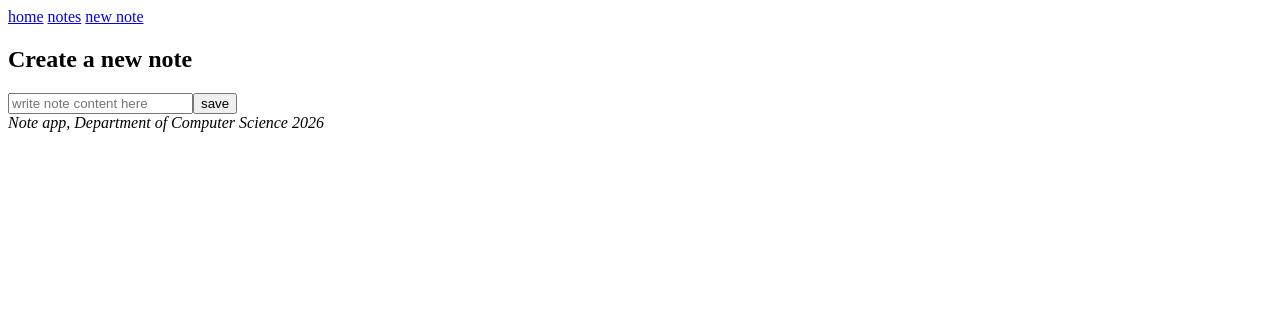
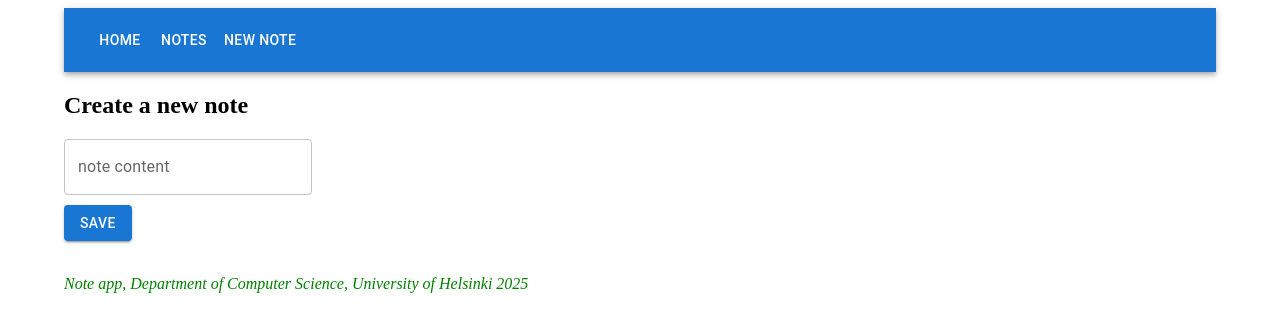
Before and after one commit to lyna-asma/fullstackopen-practice, a React (Vite) app in the folder frontend/: page /create in a window 1280 px wide. Shown: the top 332 px of the page. Built offline with nearby package versions, Linux system fonts and the light colour scheme; no server answers.

Commit message:
just work

```diff
--- a/frontend/package.json
+++ b/frontend/package.json
@@ -13,6 +13,9 @@
     "server": "json-server -p 3001 db.json"
   },
   "dependencies": {
+    "@emotion/react": "^11.14.0",
+    "@emotion/styled": "^11.14.1",
+    "@mui/material": "^9.2.0",
     "axios": "^1.18.1",
     "react": "^19.2.6",
     "react-dom": "^19.2.6",
--- a/frontend/src/App.jsx
+++ b/frontend/src/App.jsx
@@ -1,6 +1,6 @@
 import { useState, useEffect } from 'react'
 import noteService from './services/notes'
-
+import { Container, AppBar, Toolbar, Button } from '@mui/material'
 import {
   BrowserRouter as Router,
   Routes, Route, Link, useMatch
@@ -10,9 +10,11 @@ import Home from './components/Home'
 import Footer from './components/Footer'
 import NoteForm from './components/NoteForm'
 import Note from './components/Note'
+import Notification from './components/Notification';
 
 const App = () => {
   const [notes, setNotes] = useState([])
+  const [notification, setNotification] = useState(null)
 
   useEffect(() => {
     noteService.getAll().then(initialNotes => {
@@ -30,6 +32,7 @@ const App = () => {
   const addNote = noteObject => {
     noteService.create(noteObject).then(returnedNote => {
       setNotes(notes.concat(returnedNote))
+      setNotification({ text: `Note '${returnedNote.content}' added!`, type: 'success' })
     })
   }
 
@@ -58,19 +61,26 @@ const App = () => {
   const padding = {
     padding: 5
   }
+const style = { '&:hover': { bgcolor: 'rgba(255,255,255,0.3)' } }
+  return (
+    <Container>
 
-  return (
-    <div>
-      {/* This is BrowserRouter - enables URL-based navigation */}
+      <AppBar position="static">
+        <Toolbar>
+          <Button color="inherit" component={Link} to="/" sx={style}>
+            home
+          </Button>
+          <Button color="inherit" component={Link} to="/notes" sx={style}>
+            notes
+          </Button>
+          <Button color="inherit" component={Link} to="/create" sx={style}>
+            new note
+          </Button>
+        </Toolbar>
+      </AppBar>
 
-      {/* NAVIGATION BAR - always visible, doesn't change */}
-      <div>
-        <Link to="/">home</Link>        {/* Renders as <a href="/"> */}
-        <Link to="/notes">notes</Link>  {/* Renders as <a href="/notes"> */}
-        <Link to="/create">new note</Link>
-      </div>
+      <Notification notification={notification} />
 
-      {/* CONTENT AREA - changes based on URL */}
       <Routes>
         <Route path="/notes/:id" element={
           <Note
@@ -80,7 +90,7 @@ const App = () => {
           />
         } />
         <Route path="/notes" element={
-          <NoteList notes={notes} />
+          <NoteList notes={notes} setNotification={setNotification} />
         } />
         <Route path="/create" element={
           <NoteForm createNote={addNote} />
@@ -88,10 +98,8 @@ const App = () => {
         <Route path="/" element={<Home />} />
       </Routes>
 
-      <div>
-        <em>Note app, Department of Computer Science 2026</em>
-      </div>
-    </div>
+      <Footer />
+    </Container>
   )
 }
 
--- a/frontend/src/components/NoteForm.jsx
+++ b/frontend/src/components/NoteForm.jsx
@@ -1,5 +1,6 @@
 import { useState } from 'react'
 import { useNavigate } from 'react-router-dom'
+import { TextField, Button } from '@mui/material'
 
 const NoteForm = ({ createNote }) => {
   const [newNote, setNewNote] = useState('')
@@ -17,18 +18,20 @@ const NoteForm = ({ createNote }) => {
   }
 
   return (
-    <div>
+      <div>
       <h2>Create a new note</h2>
 
       <form onSubmit={addNote}>
-        <input
+        <TextField
+          label="note content"
           value={newNote}
           onChange={event => setNewNote(event.target.value)}
-          placeholder='write note content here'
-          //for the querySelector find method in NoteForm test , we add :
-          // id='note-input'
         />
-        <button type="submit">save</button>
+        <div>
+          <Button type="submit" variant="contained" style={{ marginTop: 10 }}>
+            save
+          </Button>
+        </div>
       </form>
     </div>
   )
--- a/frontend/src/components/NoteList.jsx
+++ b/frontend/src/components/NoteList.jsx
@@ -1,24 +1,21 @@
 import { useState, useEffect, useRef } from 'react'
-import Note from './Note'
-import Notification from './Notification'
 import LoginForm from './LoginForm'
-import NoteForm from './NoteForm'
 import Togglable from './Togglable'
 import loginService from '../services/login'
 import noteService from '../services/notes'
 import { Link } from 'react-router-dom'
+import { Table, TableBody, TableCell, TableContainer, TableHead, TableRow, Paper } from '@mui/material'
 
-
-const NoteList = ({ notes }) => {
+// setNotification is passed down from App - this component no longer owns
+// any notification state itself, it just calls the shared setter.
+const NoteList = ({ notes, setNotification }) => {
 
   const [showAll, setShowAll] = useState(true)
-  const [errorMessage, setErrorMessage] = useState(null)
   const [username, setUsername] = useState('')
   const [password, setPassword] = useState('')
   const [user, setUser] = useState(null)
 
   const noteFormRef = useRef()
-
 
   useEffect(() => {
     const loggedUserJSON = window.localStorage.getItem('loggedNoteappUser')
@@ -28,28 +25,6 @@ const NoteList = ({ notes }) => {
       noteService.setToken(user.token)
     }
   }, [])
-
-
-  const toggleImportanceOf = id => {
-    const note = notes.find(n => n.id === id)
-    const changedNote = { ...note, important: !note.important }
-
-    noteService
-      .update(id, changedNote)
-      .then(returnedNote => {
-        //setNotes(notes.map(note => (note.id !== id ? note : returnedNote)))
-      })
-      .catch(() => {
-        setErrorMessage(
-          `Note '${note.content}' was already removed from server`
-        )
-        setTimeout(() => {
-          setErrorMessage(null)
-        }, 5000)
-        //setNotes(notes.filter(n => n.id !== id))
-      })
-  }
-
 
   const handleLogin = async event => {
     event.preventDefault()
@@ -63,9 +38,9 @@ const NoteList = ({ notes }) => {
       setUsername('')
       setPassword('')
     } catch {
-      setErrorMessage('wrong credentials')
+      setNotification({ type: 'error', text: 'wrong credentials' })
       setTimeout(() => {
-        setErrorMessage(null)
+        setNotification(null)
       }, 5000)
     }
   }
@@ -87,22 +62,38 @@ const NoteList = ({ notes }) => {
   return (
     <div>
       <h1>Notes</h1>
-      <Notification message={errorMessage} />
 
       {!user && loginForm()}
 
-      <div>
-        <button onClick={() => setShowAll(!showAll)}>
-          show {showAll ? 'important' : 'all'}
-        </button>
-      </div>
-      <ul>
-        {notesToShow.map(note => (
-          <li key={note.id}>
-            <Link to={`/notes/${note.id}`}>{note.content}</Link>
-          </li>
-        ))}
-      </ul>
+      <TableContainer component={Paper}>
+        <Table>
+          <TableHead>
+            <TableRow>
+              <TableCell>content</TableCell>
+              <TableCell>user</TableCell>
+              <TableCell>important</TableCell>
+            </TableRow>
+          </TableHead>
+          <TableBody>
+            {notesToShow.map(note => (
+              <TableRow key={note.id}>
+                <TableCell>
+                  <Link to={`/notes/${note.id}`}>
+                    {note.content}
+                  </Link>
+                </TableCell>
+                <TableCell>
+                  {note.user ? note.user.name : 'unknown'}
+                </TableCell>
+                <TableCell>
+                  {note.important ? 'yes' : ''}
+                </TableCell>
+              </TableRow>
+            ))}
+          </TableBody>
+        </Table>
+      </TableContainer>
+
     </div>
   )
 }
--- a/frontend/src/components/Notification.jsx
+++ b/frontend/src/components/Notification.jsx
@@ -1,9 +1,15 @@
-const Notification = ({ message }) => {
-  if (message === null) {
+import { Alert } from '@mui/material'
+
+const Notification = ({ notification }) => {
+  if (notification === null) {
     return null
   }
 
-  return <div className="error">{message}</div>
+  return (
+    <Alert style={{ marginTop: 10, marginBottom: 10 }} severity={notification.type}>
+      {notification.text}
+    </Alert>
+  )
 }
 
 export default Notification
```
Also changed, not shown: 1 other file (tests, documents, lock files or other folders).
